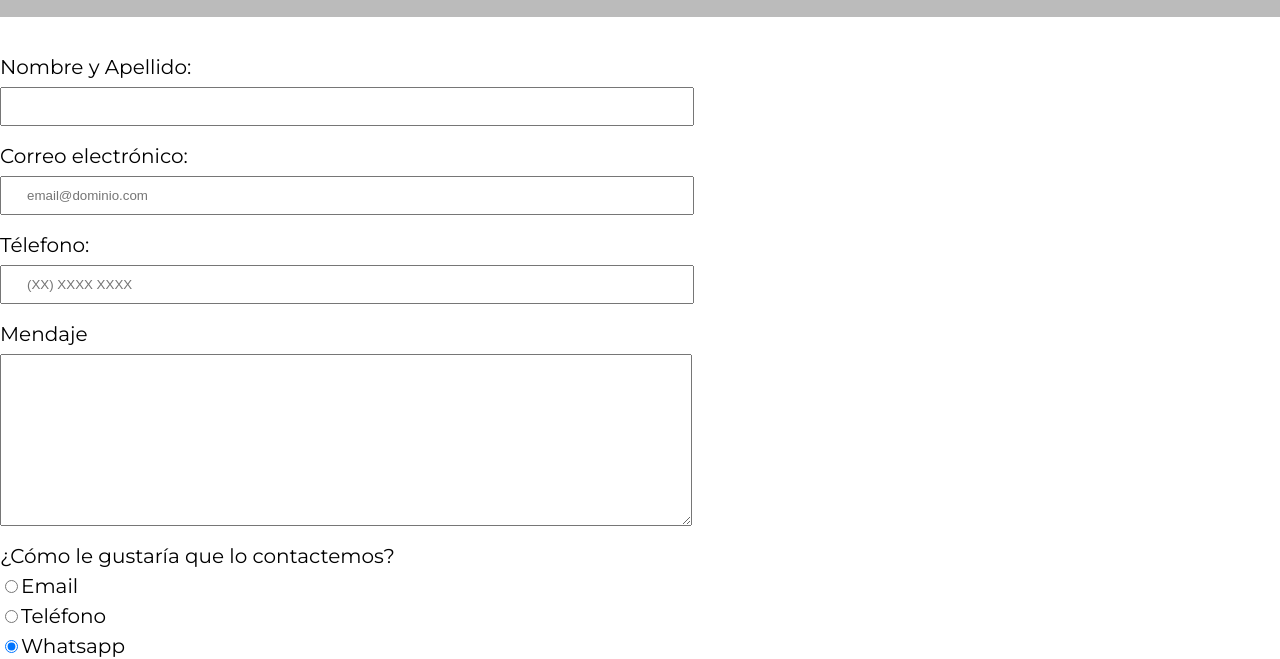
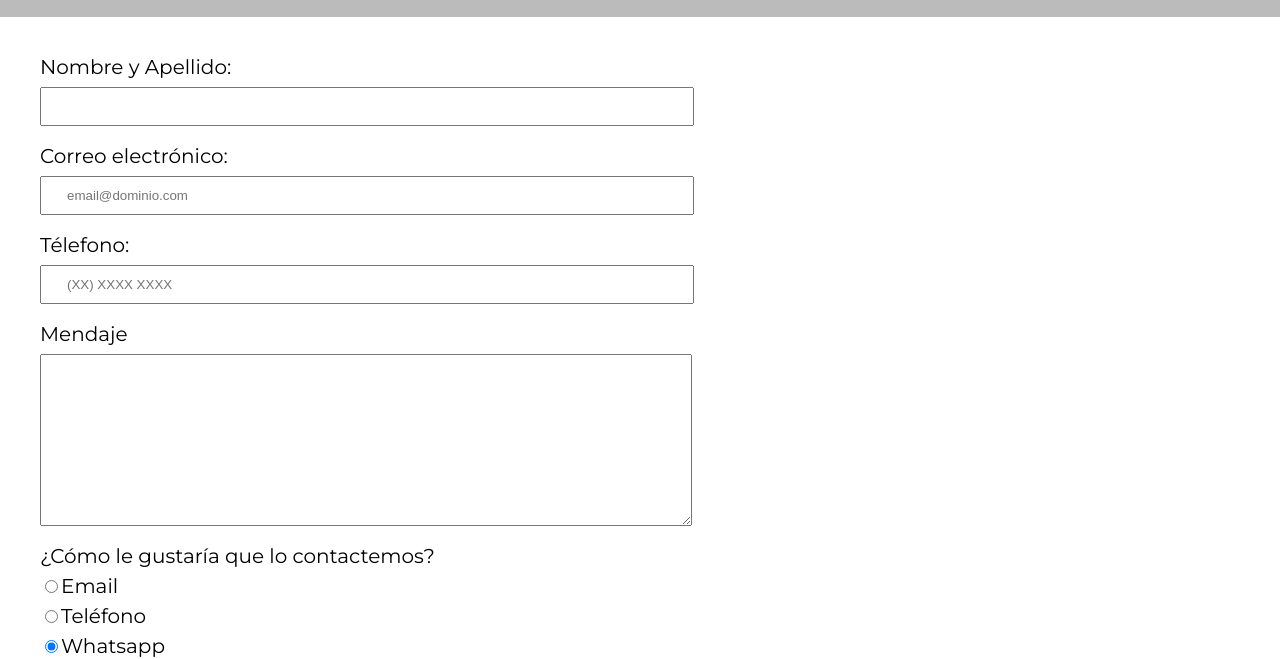
Before and after one commit to IvanViz7/webpage, a plain HTML site: page contacto.html in a window 1280 px wide. Shown: the part 146-805 px from the top of the page. Drawn offline with Linux system fonts and the light colour scheme.

Commit message:
Correccion de error en pestaña de contacto V1.01

```diff
--- a/style.css
+++ b/style.css
@@ -108,7 +108,7 @@ footer img{
 }
 
 form{
-    margin: 40px 0px;
+    margin: 40px;
 }
 
 form label, form legend{
```
